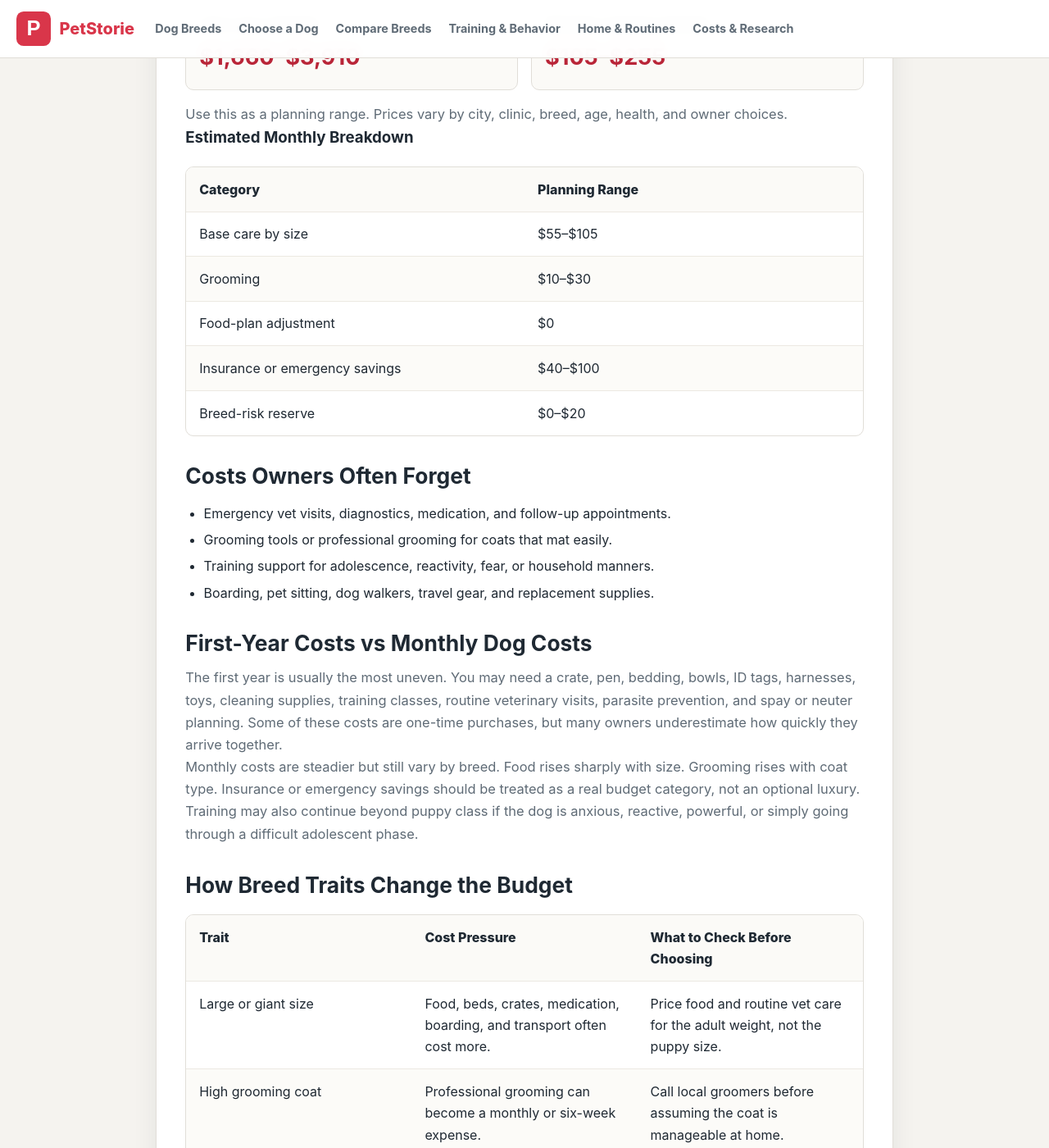
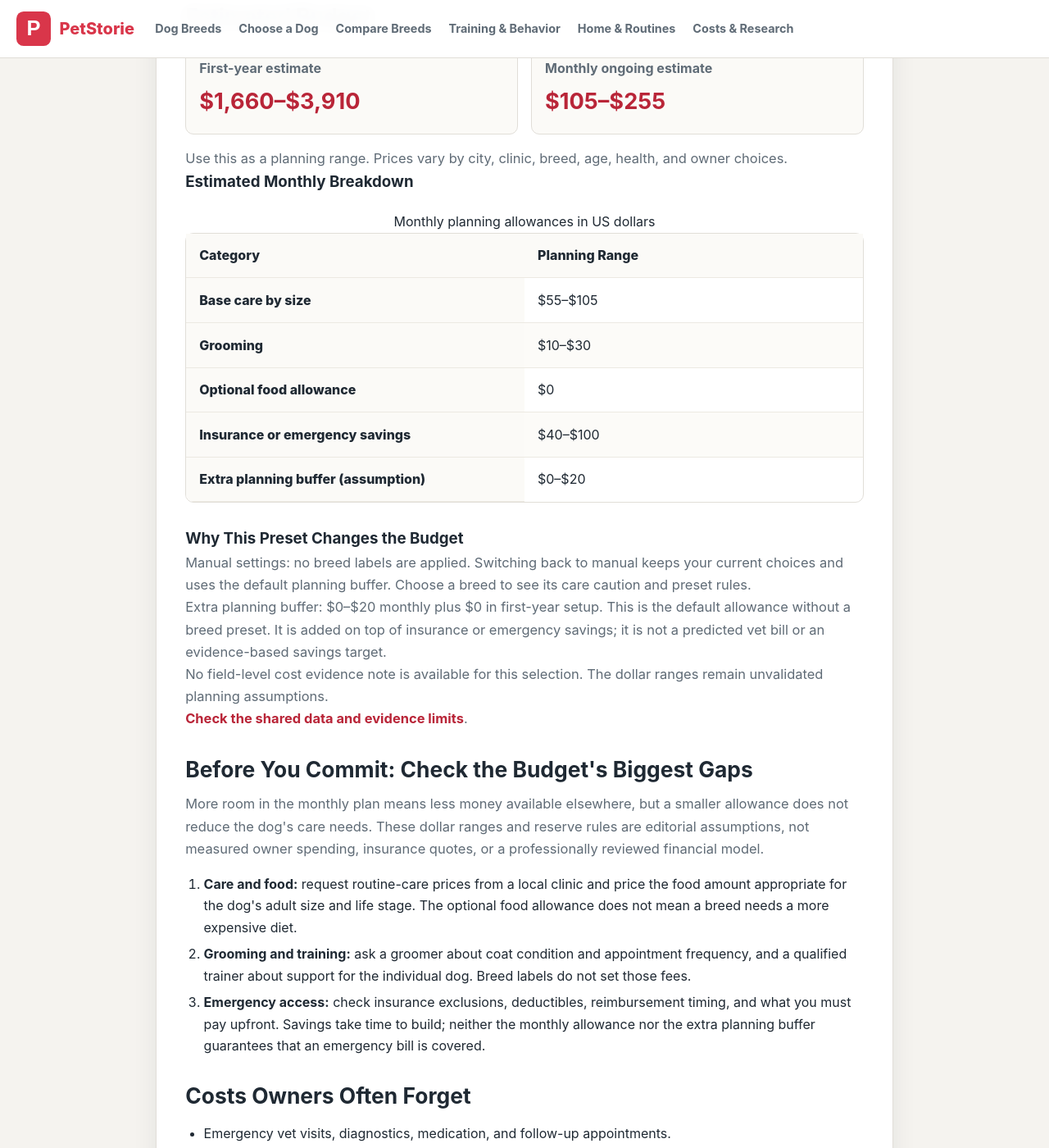
Before and after one commit to hszhaom/MingToys, a Jekyll site: the page built from pages/dog-cost-calculator.html, in a window 1280 px wide and 1400 px high, scrolled down 1159 px. Shown: the whole window at 82% size. Built offline with Jekyll 4.4.1, drawn with Linux system fonts in a browser that asks for light colours; some of the changed text lies outside the part shown.

Commit message:
Explain breed cost presets and preserve food budget choices

```diff
--- a/pages/data-sources.html
+++ b/pages/data-sources.html
@@ -93,8 +93,8 @@
         </tr>
         <tr>
           <th scope="row"><a href="{{ site.url }}/dog-cost-calculator/">Dog Cost Calculator</a></th>
-          <td>Uses size, grooming, training, health-risk, and cost labels to set broad presets. Dollar ranges and preset rules are separate planning assumptions, not observed owner spending.</td>
-          <td>Check every preset and replace the estimate with local quotes for the individual dog.</td>
+          <td>Uses size, grooming, training, health-risk, and cost labels to set broad presets. Food spending is a separate user choice. Results explain the preset rules and additional planning buffer; dollar ranges are assumptions, not observed owner spending.</td>
+          <td>Follow the result's field evidence and breed guide links, then use its quote checklist to check care costs, insurance exclusions, and emergency access for the individual dog.</td>
         </tr>
         <tr>
           <th scope="row"><a href="{{ site.url }}/dog-fit-score-cards/">Dog Fit Score Cards</a></th>
--- a/pages/dog-cost-calculator.html
+++ b/pages/dog-cost-calculator.html
@@ -2,15 +2,15 @@
 layout: default
 title: "Dog Cost Calculator: Estimate First-Year and Monthly Dog Expenses"
 seo_title: "Dog Cost Calculator: Monthly and First-Year Costs"
-description: "Estimate dog ownership costs by breed size, grooming needs, insurance choice, food quality, training, and routine care before choosing a dog."
+description: "Estimate monthly and first-year dog costs, see why a breed preset changes your budget, and check its assumptions before collecting local care quotes."
 permalink: /dog-cost-calculator/
-updated: "2026-09-14"
+updated: "2026-10-06"
 adsense: false
 sources:
   - organization: "ASPCA"
     title: "Cutting Pet Care Costs"
     url: "https://www.aspca.org/pet-care/general-pet-care/cutting-pet-care-costs"
-    accessed: "2026-07-18"
+    accessed: "2026-10-06"
   - organization: "North American Pet Health Insurance Association"
     title: "Industry Data"
     url: "https://naphia.org/industry-data/"
@@ -101,10 +101,10 @@
           </select>
         </label>
         <label class="finder-control">
-          <span>Food plan</span>
-          <select id="cost-food">
-            <option value="basic">Standard quality food</option>
-            <option value="premium">Premium food</option>
+          <span>Food spending allowance</span>
+          <select id="cost-food" aria-describedby="food-plan-note">
+            <option value="basic">Included in base care</option>
+            <option value="premium">Add $25–$75 per month</option>
           </select>
         </label>
         <label class="finder-control">
@@ -129,29 +129,45 @@
           </select>
         </label>
       </div>
+      <p id="food-plan-note">The optional food allowance stays as you choose it when switching breeds. It is a spending choice, not a diet recommendation; ask your veterinarian about the individual dog's nutritional needs.</p>
     </form>
+    <noscript><p>The interactive estimate needs JavaScript. Use the cost categories and quote checklist below to plan your budget.</p></noscript>
 
     <section class="calculator-result" aria-live="polite">
       <h2>Estimated Budget</h2>
       <div class="cost-output">
         <div>
           <span>First-year estimate</span>
-          <strong id="first-year-cost">$0</strong>
+          <strong id="first-year-cost">Not calculated</strong>
         </div>
         <div>
           <span>Monthly ongoing estimate</span>
-          <strong id="monthly-cost">$0</strong>
+          <strong id="monthly-cost">Not calculated</strong>
         </div>
       </div>
       <p id="cost-note"></p>
       <h3>Estimated Monthly Breakdown</h3>
       <table>
+        <caption>Monthly planning allowances in US dollars</caption>
         <thead>
-          <tr><th>Category</th><th>Planning Range</th></tr>
+          <tr><th scope="col">Category</th><th scope="col">Planning Range</th></tr>
         </thead>
         <tbody id="cost-breakdown"></tbody>
       </table>
+      <h3>Why This Preset Changes the Budget</h3>
+      <p id="cost-preset-reason"></p>
+      <p id="cost-reserve-note"></p>
+      <p id="cost-evidence-note"></p>
+      <p><a id="cost-evidence-link" href="{{ site.url }}/data-sources/#household-fit-data">Check the shared data and evidence limits</a>. <a id="cost-guide-link" hidden>Read this breed's full guide</a></p>
     </section>
+
+    <h2>Before You Commit: Check the Budget's Biggest Gaps</h2>
+    <p>More room in the monthly plan means less money available elsewhere, but a smaller allowance does not reduce the dog's care needs. These dollar ranges and reserve rules are editorial assumptions, not measured owner spending, insurance quotes, or a professionally reviewed financial model.</p>
+    <ol class="guide-list">
+      <li><strong>Care and food:</strong> request routine-care prices from a local clinic and price the food amount appropriate for the dog's adult size and life stage. The optional food allowance does not mean a breed needs a more expensive diet.</li>
+      <li><strong>Grooming and training:</strong> ask a groomer about coat condition and appointment frequency, and a qualified trainer about support for the individual dog. Breed labels do not set those fees.</li>
+      <li><strong>Emergency access:</strong> check insurance exclusions, deductibles, reimbursement timing, and what you must pay upfront. Savings take time to build; neither the monthly allowance nor the extra planning buffer guarantees that an emergency bill is covered.</li>
+    </ol>
 
     <h2>Costs Owners Often Forget</h2>
     <ul class="guide-list">
@@ -226,7 +242,7 @@
     <h2>How the Calculator Builds the Range</h2>
     <p>
       The base-care range combines food at the selected size, routine preventive care, and ordinary replacement supplies. Grooming,
-      food upgrades, insurance or emergency savings, and a breed-risk reserve are added as separate monthly categories. The
+      an optional food allowance, insurance or emergency savings, and an extra planning buffer are added as separate monthly categories. The
       first-year range adds equipment, training, and setup costs to twelve months of ongoing care.
     </p>
     <p>
@@ -266,6 +282,8 @@
       training: {{ breed.training | jsonify }},
       healthRisk: {{ breed.health_risk | jsonify }},
       costLevel: {{ breed.cost_level | jsonify }},
+      url: {{ breed.url | absolute_url | jsonify }},
+      costEvidence: {{ breed.evidence.fields.cost_level.note | jsonify }},
       caution: {{ breed.caution | jsonify }}
     }{% unless forloop.last %},{% endunless %}
     {% endif %}
@@ -316,7 +334,7 @@
 
   function renderBreakdown(parts) {
     document.getElementById("cost-breakdown").innerHTML = parts.map(function (part) {
-      return "<tr><td>" + part.label + "</td><td>" + formatRange(part.range) + "</td></tr>";
+      return '<tr><th scope="row">' + part.label + "</th><td>" + formatRange(part.range) + "</td></tr>";
     }).join("");
   }
 
@@ -329,10 +347,6 @@
     document.getElementById("cost-training").value = breed.training === "hard" ? "extra" : "basic";
     document.getElementById("cost-insurance").value = breed.costLevel === "high" || breed.healthRisk === "high" ? "insurance" : "savings";
     document.getElementById("cost-setup").value = breed.costLevel === "high" || breed.healthRisk === "high" ? "full" : "lean";
-    document.getElementById("cost-food").value = breed.size === "large" || breed.size === "giant" ? "premium" : "basic";
-    if (breed.costLevel === "high" || breed.healthRisk === "high") {
-      document.getElementById("cost-food").value = "premium";
-    }
   }
 
   function calculate() {
@@ -343,13 +357,27 @@
     var training = document.getElementById("cost-training").value;
     var setup = document.getElementById("cost-setup").value;
     var breed = getSelectedBreed();
+    if (!sizeMonthly[size] || !groomingMonthly[grooming] || !foodMonthly[food] ||
+        !insuranceMonthly[insurance] || !trainingFirstYear[training] || !setupExtra[setup] ||
+        (document.getElementById("cost-breed").value && !breed)) {
+      document.getElementById("monthly-cost").textContent = "Not calculated";
+      document.getElementById("first-year-cost").textContent = "Not calculated";
+      document.getElementById("cost-breakdown").innerHTML = "";
+      document.getElementById("cost-note").textContent = "A selection could not be read. Choose a listed breed or manual settings, then check each option.";
+      ["cost-preset-reason", "cost-reserve-note", "cost-evidence-note"].forEach(function (id) {
+        document.getElementById(id).textContent = "";
+      });
+      document.getElementById("cost-guide-link").hidden = true;
+      document.getElementById("cost-evidence-link").href = "{{ site.url }}/data-sources/#household-fit-data";
+      return;
+    }
     var riskLevel = getRiskLevel(breed);
     var monthlyParts = [
       { label: "Base care by size", range: sizeMonthly[size] },
       { label: "Grooming", range: groomingMonthly[grooming] },
-      { label: "Food-plan adjustment", range: foodMonthly[food] },
+      { label: "Optional food allowance", range: foodMonthly[food] },
       { label: "Insurance or emergency savings", range: insuranceMonthly[insurance] },
-      { label: "Breed-risk reserve", range: breedRiskMonthly[riskLevel] }
+      { label: "Extra planning buffer (assumption)", range: breedRiskMonthly[riskLevel] }
     ];
     var monthly = addRanges(monthlyParts.map(function (part) { return part.range; }));
     var firstYear = addRanges([
@@ -365,6 +393,23 @@
     document.getElementById("cost-note").textContent = breed
       ? "Preset: " + breed.name + ". " + breed.caution + " Use this as a planning range; local prices and individual health can change the budget."
       : "Use this as a planning range. Prices vary by city, clinic, breed, age, health, and owner choices.";
+    document.getElementById("cost-preset-reason").textContent = breed
+      ? "Shared labels for " + breed.name + ": size " + breed.size + ", grooming " + breed.grooming +
+        ", training " + breed.training + ", health-risk flag " + breed.healthRisk + ", cost flag " + breed.costLevel +
+        ". Selecting the breed copies size and grooming, chooses extra training only for a hard training label, and selects insurance and full setup when either flag is high. You can change those settings; totals use the current controls. Food spending remains your choice."
+      : "Manual settings: no breed labels are applied. Switching back to manual keeps your current choices and uses the default planning buffer. Choose a breed to see its care caution and preset rules.";
+    document.getElementById("cost-reserve-note").textContent =
+      "Extra planning buffer: " + formatRange(breedRiskMonthly[riskLevel]) + " monthly plus " +
+      formatRange(breedRiskSetup[riskLevel]) + " in first-year setup. " +
+      (breed ? "This uses the higher of the breed's health-risk and cost flags (" + riskLevel + "). It stays tied to the selected breed even if you edit the controls. " : "This is the default allowance without a breed preset. ") +
+      "It is added on top of insurance or emergency savings; it is not a predicted vet bill or an evidence-based savings target.";
+    document.getElementById("cost-evidence-note").textContent = breed && breed.costEvidence
+      ? "Dataset cost evidence: " + breed.costEvidence
+      : "No field-level cost evidence note is available for this selection. The dollar ranges remain unvalidated planning assumptions.";
+    document.getElementById("cost-evidence-link").href = "{{ site.url }}/data-sources/#" +
+      (breed && breed.costEvidence ? "evidence-" + breed.key : "household-fit-data");
+    document.getElementById("cost-guide-link").hidden = !breed;
+    document.getElementById("cost-guide-link").href = breed ? breed.url : "";
   }
 
   document.getElementById("cost-breed").addEventListener("change", function () {
```
Also changed, not shown: other parts of pages/data-sources.html (+1 -1 lines), scripts/check-cost-calculator.js (+70 -2 lines).
